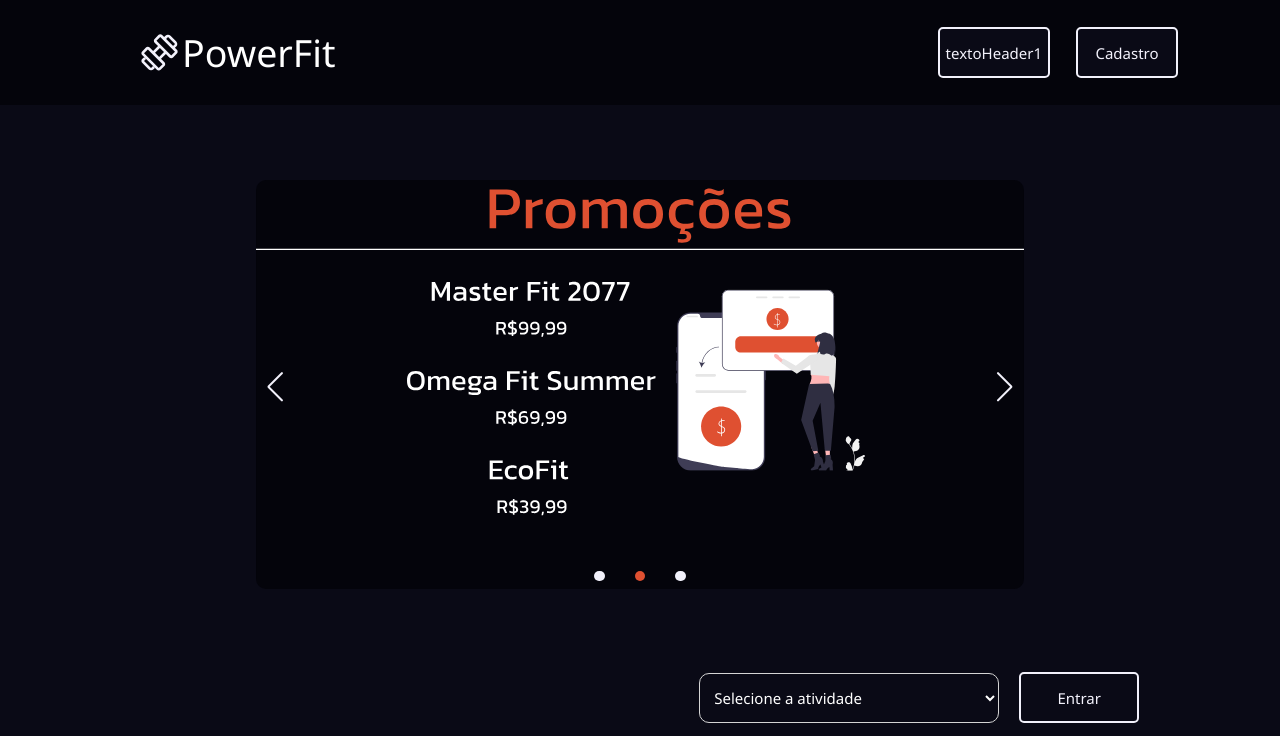
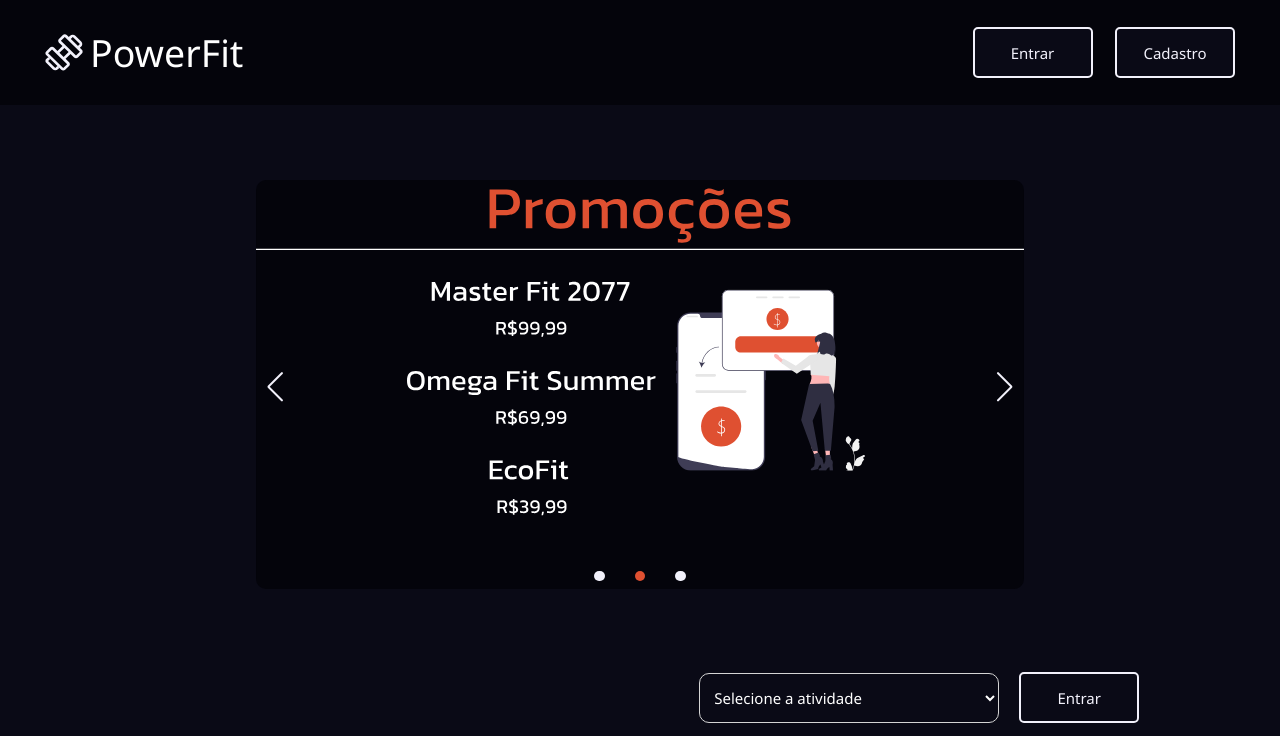
Before and after one commit to SamuelFVG/powerfit-trainee-cpe, a React (Vite) app in the folder powerfit/: page /home in a window 1280 px wide. Shown: the top 736 px of the page. Built offline with nearby package versions, Linux system fonts and the light colour scheme.

Commit message:
Melhoramento do header

```diff
--- a/powerfit/src/components/BotaoGenerico/Styles.js
+++ b/powerfit/src/components/BotaoGenerico/Styles.js
@@ -19,4 +19,14 @@ export const BotaoG = styled.button`
     color: #f2f1fb;
     background-color: #df5031;
   }
+
+  @media (max-width: 400px) {
+    font-size: 11px;
+    width: fit-content;
+  }
+
+  @media (max-width: 300px) {
+    font-size: 11px;
+    width: 6rem;
+  }
 `;
--- a/powerfit/src/components/Header/Header.jsx
+++ b/powerfit/src/components/Header/Header.jsx
@@ -10,7 +10,7 @@ export default function Header() {
         <LogoGenerica texto={"PowerFit"} backgroundColor={"#04040B"} />
       </LogoWrapperHeader>
       <BotoesHeader>
-        <BotaoGenerico texto={"textoHeader1"} />
+        <BotaoGenerico texto={"Entrar"} />
         <BotaoGenerico texto={"Cadastro"} />
       </BotoesHeader>
     </HeaderG>
--- a/powerfit/src/components/Header/Styles.js
+++ b/powerfit/src/components/Header/Styles.js
@@ -17,7 +17,7 @@ export const HeaderG = styled.div`
 `;
 
 export const LogoWrapperHeader = styled.div`
-  margin-left: 11%;
+  margin-left: 3rem;
   display: flex;
 
   @media (max-width: 768px) {
@@ -28,8 +28,8 @@ export const LogoWrapperHeader = styled.div`
 
 export const BotoesHeader = styled.div`
   display: flex;
-  gap: 11%;
-  margin-right: 8%;
+  gap: 1.5rem;
+  margin-right: 3rem;
 
   @media (max-width: 768px) {
     display: flex;
@@ -38,4 +38,8 @@ export const BotoesHeader = styled.div`
     flex-direction: row;
     align-items: center;
   }
+
+  @media (max-width: 300px) {
+    flex-direction: column;
+  }
 `;
--- a/powerfit/src/components/LogoGenerica/Styles.js
+++ b/powerfit/src/components/LogoGenerica/Styles.js
@@ -11,7 +11,7 @@ export const LogoText = styled.div`
   color: white;
   font-family: noto sans;
   font-size: 2.5rem;
-  margin-left: 2%;
+  margin-left: 0.5rem;
 `;
 
 export const LogoImagem = styled.img`
```
